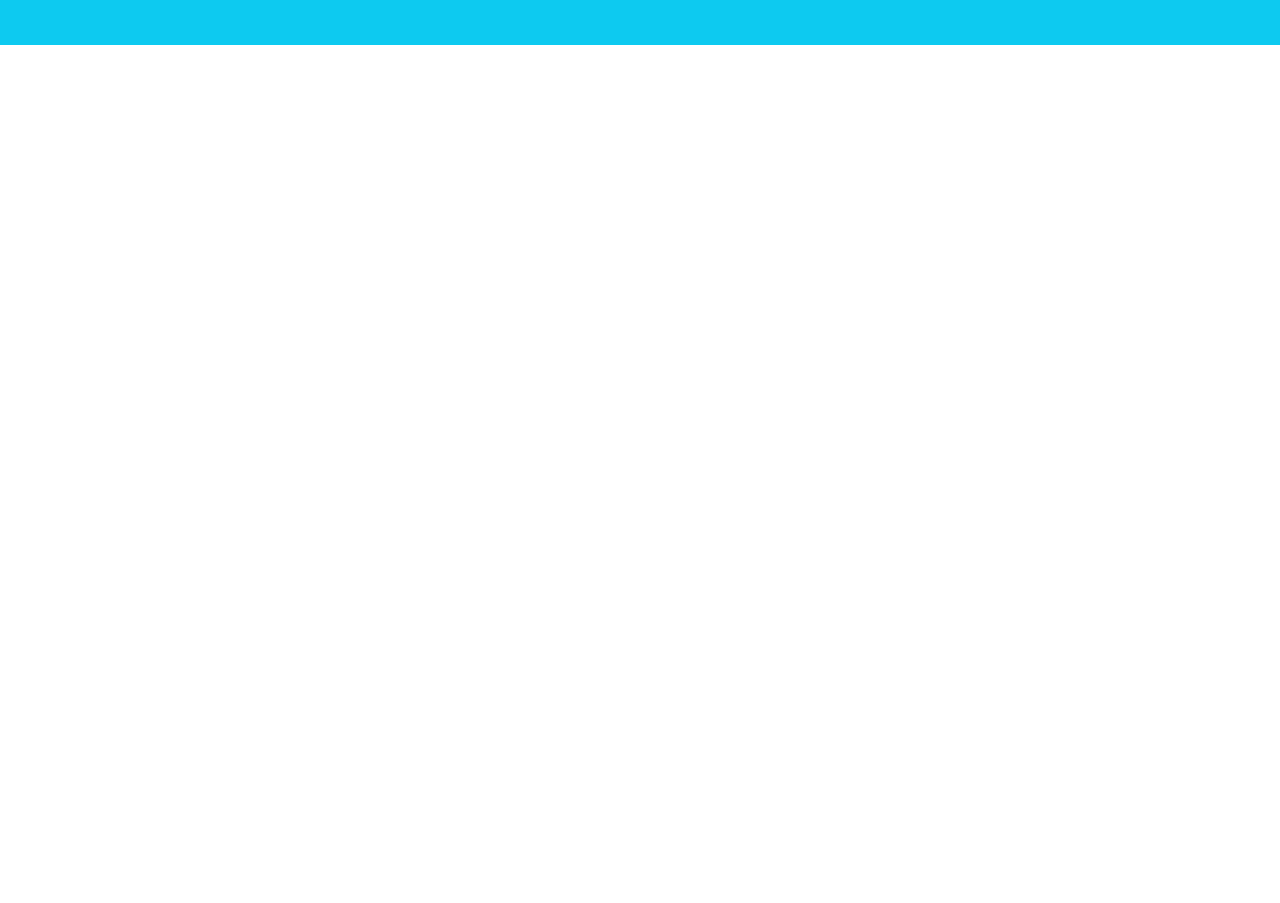
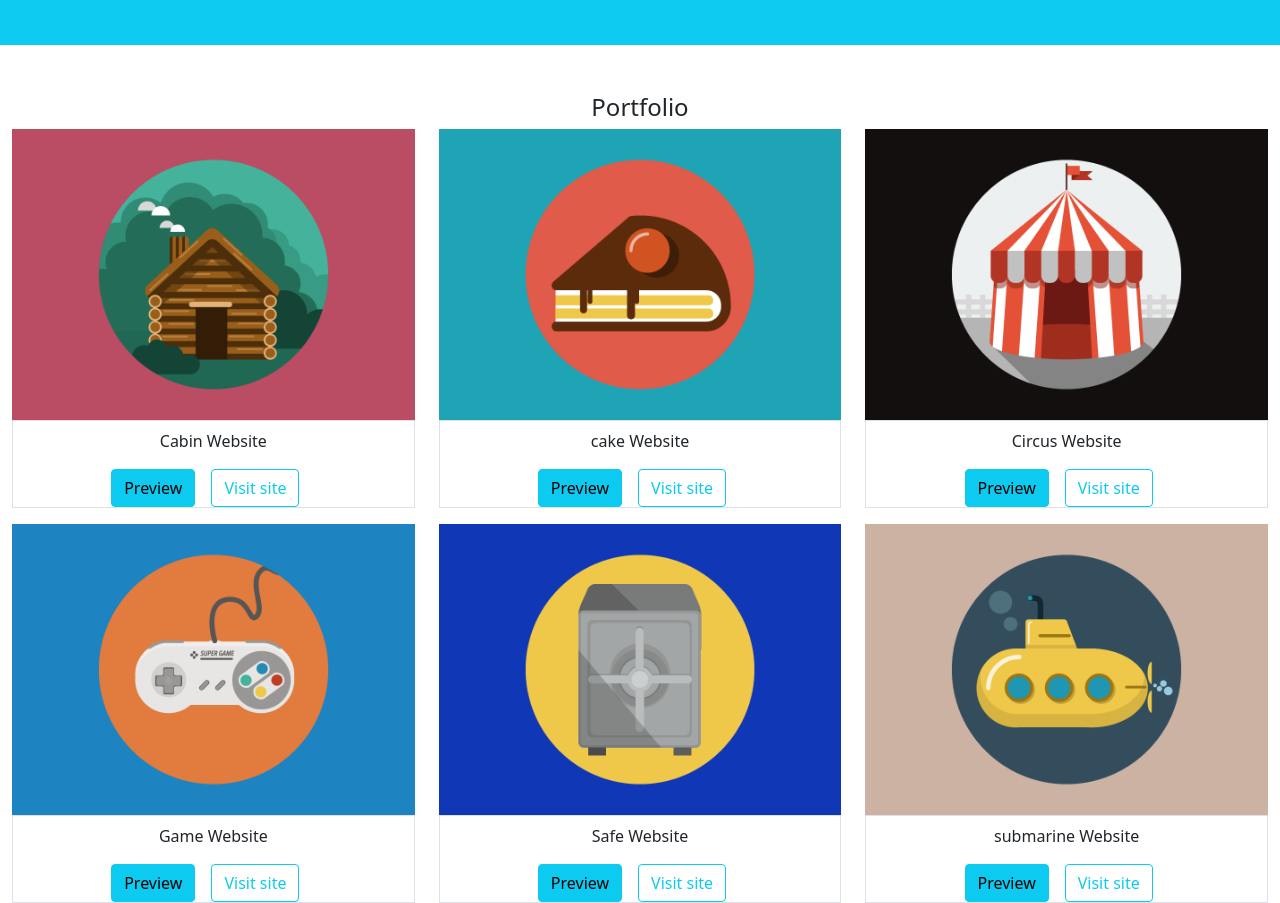
Before and after one commit to giuseppemaresca/html-css-bootstrap-freelancer, a plain HTML site: page index.html in a window 1280 px wide. Shown: the part 145-1048 px from the top of the page. Before the commit the page ends 800 px from the top, so only its background shows below. Drawn offline with nearby package versions, Linux system fonts and the light colour scheme.

Commit message:
Inserimento cards

```diff
--- a/index.html
+++ b/index.html
@@ -42,5 +42,87 @@
           </div>
       </section>
    </header>
+   <main>
+       <section>
+           <h4 class="mt-5 text-center">Portfolio</h4>
+           <div class="container-fluid">
+               <div class="d-flex flex-column justify-content-center">
+                   <div class="row">
+                       <div class="col-4">
+
+                       <img class="img-fluid" src="img/Portfolio/cabin.png"  alt="cabin">
+                       <div class="border w-auto">
+                           <p class="text-center pt-2">Cabin Website</p>
+                           <div class="d-flex justify-content-center me-3">
+                            <button type="button" class="btn btn-info me-3">Preview</button>
+                            <button type="button" class="btn btn-outline-info">Visit site</button>
+                           </div>
+                       </div>
+                       </div>
+
+                            <div class="col-4">
+
+                        <img class="img-fluid" src="img/Portfolio/cake.png"  alt="Torta">
+                        <div class="border w-auto">
+                            <p class="text-center pt-2">cake Website</p>
+                            <div class="d-flex justify-content-center me-3">
+                             <button type="button" class="btn btn-info me-3">Preview</button>
+                             <button type="button" class="btn btn-outline-info">Visit site</button>
+                            </div>
+                        </div>
+                        </div>
+
+                            <div class="col-4">
+
+                            <img class="img-fluid" src="img/Portfolio/circus.png"  alt="Circo">
+                            <div class="border w-auto">
+                                <p class="text-center pt-2">Circus Website</p>
+                                <div class="d-flex justify-content-center me-3">
+                                 <button type="button" class="btn btn-info me-3">Preview</button>
+                                 <button type="button" class="btn btn-outline-info">Visit site</button>
+                                </div>
+                            </div>
+                            </div>
+
+                            <div class="col-4 mt-3">
+
+                                <img class="img-fluid" src="img/Portfolio/game.png"  alt="Giochi">
+                                <div class="border w-auto">
+                                    <p class="text-center pt-2">Game Website</p>
+                                    <div class="d-flex justify-content-center me-3">
+                                     <button type="button" class="btn btn-info me-3">Preview</button>
+                                     <button type="button" class="btn btn-outline-info">Visit site</button>
+                                    </div>
+                                </div>
+                                </div>
+
+                                <div class="col-4 mt-3">
+
+                                    <img class="img-fluid" src="img/Portfolio/safe.png"  alt="safe">
+                                    <div class="border w-auto">
+                                        <p class="text-center pt-2">Safe  Website</p>
+                                        <div class="d-flex justify-content-center me-3">
+                                         <button type="button" class="btn btn-info me-3">Preview</button>
+                                         <button type="button" class="btn btn-outline-info">Visit site</button>
+                                        </div>
+                                    </div>
+                                    </div>
+
+                                    <div class="col-4 mt-3">
+
+                                        <img class="img-fluid" src="img/Portfolio/submarine.png"  alt="submarine">
+                                        <div class="border w-auto">
+                                            <p class="text-center pt-2">submarine Website</p>
+                                            <div class="d-flex justify-content-center me-3">
+                                             <button type="button" class="btn btn-info me-3">Preview</button>
+                                             <button type="button" class="btn btn-outline-info">Visit site</button>
+                                            </div>
+                                        </div>
+                                        </div>
+                   </div>
+               </div>
+           </div>
+       </section>
+   </main>
 </body>
 </html>
```
